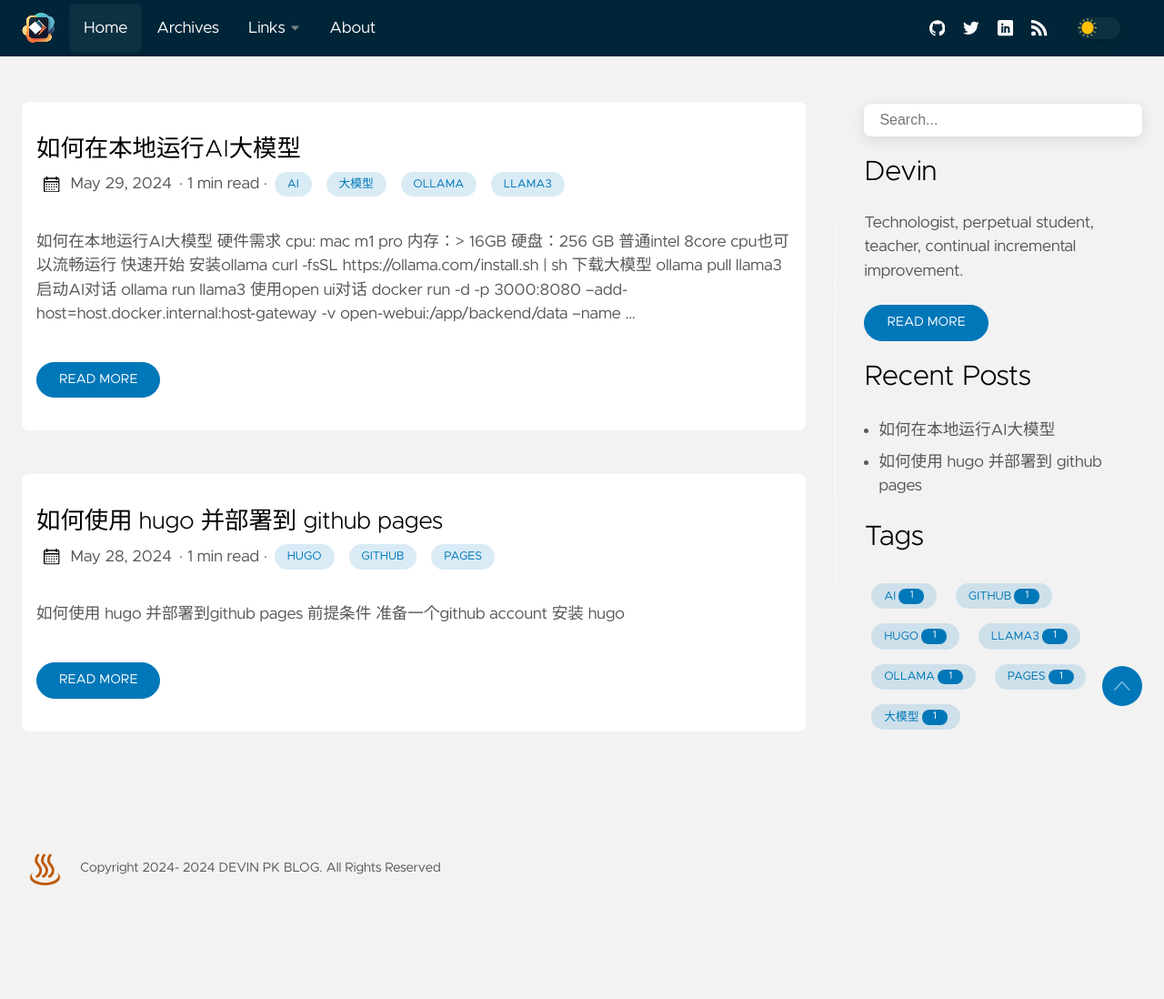
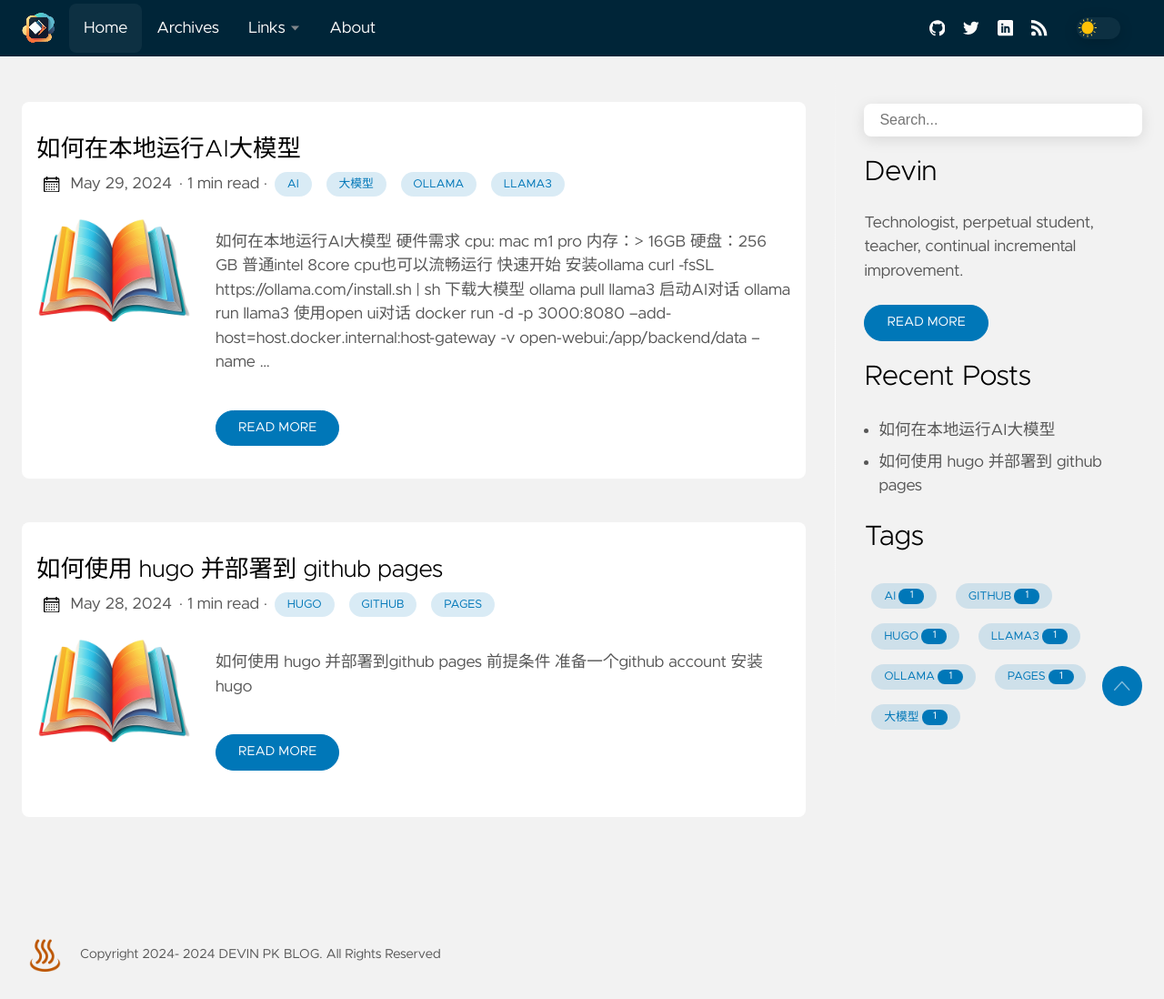
Before and after one commit to devinpk/devinpk.github.io, a plain HTML site: page index.html in a window 1280 px wide. Shown: the whole page at 91% size. Before the commit the page ends 1003 px from the top, so only its background shows below. Drawn offline with Linux system fonts and the light colour scheme.

Commit message:
add thumbnail image

```diff
--- a/index.html
+++ b/index.html
@@ -214,7 +214,34 @@
   </div>
 
     </div>
-      <div class="excerpt_footer">
+    <div class="excerpt_footer partition">
+      <div class="excerpt_thumbnail"><figure>
+  <picture>
+
+
+
+
+
+
+
+
+
+    <img
+      loading="lazy"
+      decoding="async"
+      alt="如何在本地运行AI大模型"
+
+        class="image_figure image_thumbnail image_internal image_unprocessed"
+        src="/images/openbook.png"
+
+
+    />
+
+    </picture>
+</figure>
+
+      </div>
+
         <div class="pale">
 
             <p>如何在本地运行AI大模型 硬件需求 cpu: mac m1 pro 内存：&gt; 16GB 硬盘：256 GB 普通intel 8core cpu也可以流畅运行 快速开始 安装ollama curl -fsSL <a href="https://ollama.com/install.sh">https://ollama.com/install.sh</a> | sh 下载大模型 ollama pull llama3 启动AI对话 ollama run llama3 使用open ui对话 docker run -d -p 3000:8080 &ndash;add-host=host.docker.internal:host-gateway -v open-webui:/app/backend/data &ndash;name …</p>
@@ -282,7 +309,34 @@
   </div>
 
     </div>
-      <div class="excerpt_footer">
+    <div class="excerpt_footer partition">
+      <div class="excerpt_thumbnail"><figure>
+  <picture>
+
+
+
+
+
+
+
+
+
+    <img
+      loading="lazy"
+      decoding="async"
+      alt="如何使用 hugo 并部署到 github pages"
+
+        class="image_figure image_thumbnail image_internal image_unprocessed"
+        src="/images/openbook.png"
+
+
+    />
+
+    </picture>
+</figure>
+
+      </div>
+
         <div class="pale">
 
             <p>如何使用 hugo 并部署到github pages 前提条件 准备一个github account 安装 hugo</p>
```
Also changed, not shown: posts/ai_local_install/index.html (+19 -2 lines), posts/hugo_github_pages/index.html (+2 -2 lines), posts/index.html (+56 -2 lines), tags/ai/index.html (+28 -1 lines), tags/github/index.html (+28 -1 lines), tags/hugo/index.html (+28 -1 lines), tags/llama3/index.html (+28 -1 lines), tags/ollama/index.html (+28 -1 lines), tags/pages/index.html (+28 -1 lines), tags/大模型/index.html (+28 -1 lines), images/openbook.png (added).
